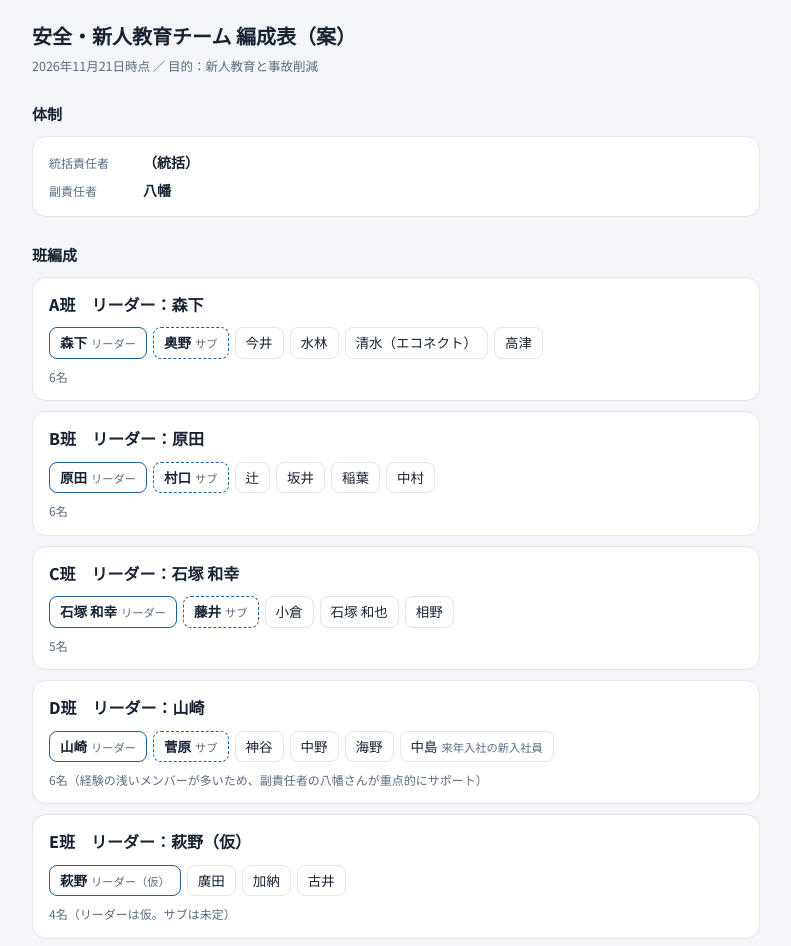
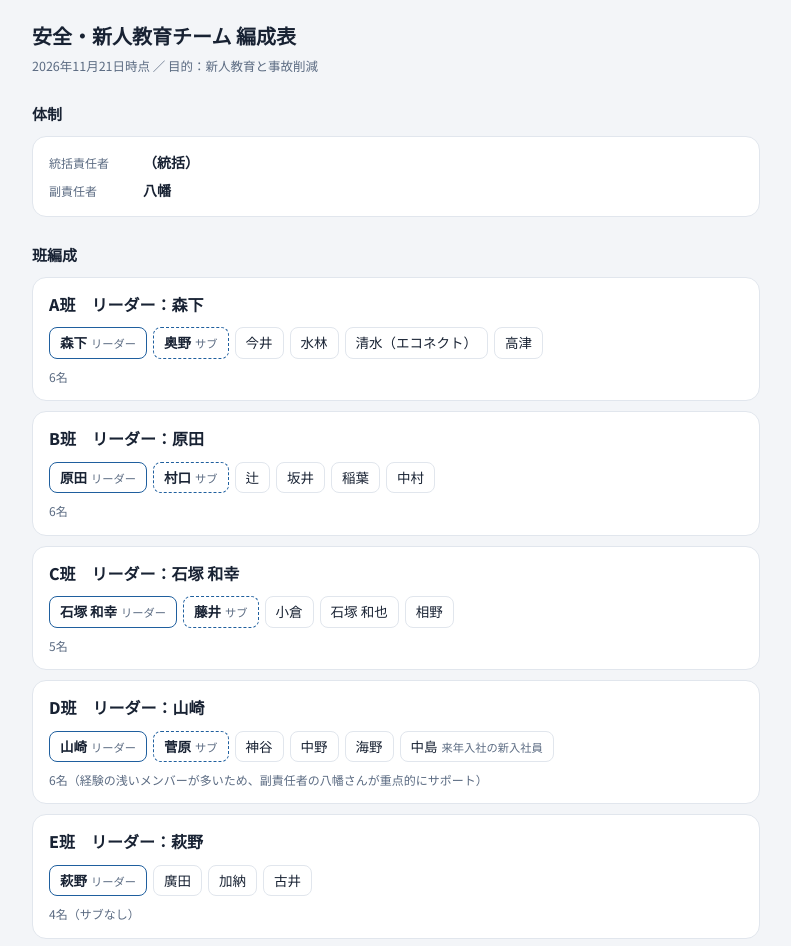
Before and after one commit to tkitagawa-sys/-, a plain HTML site: page team-plan.html in a window 1280 px wide. Shown: the top 946 px of the page, without its empty margins (244-1035 px from the left). Drawn offline with Linux system fonts and the light colour scheme.

Commit message:
E班リーダーを萩野に確定（サブなし）、編成表を確定版に
Co-Authored-By: Claude Opus 5.5 <noreply@anthropic.com>
Claude-Session: https://claude.ai/code/session_01KuW6aRXuWRK6AfPZFRzoPP

```diff
--- a/team-plan.html
+++ b/team-plan.html
@@ -3,7 +3,7 @@
 <head>
 <meta charset="utf-8">
 <meta name="viewport" content="width=device-width,initial-scale=1,viewport-fit=cover">
-<title>安全・新人教育チーム 編成表（案）</title>
+<title>安全・新人教育チーム 編成表</title>
 <link href="https://fonts.googleapis.com/css2?family=Noto+Sans+JP:wght@400;700;800&display=swap" rel="stylesheet">
 <style>
   :root{
@@ -47,7 +47,7 @@
 </head>
 <body>
 <main>
-  <h1>安全・新人教育チーム 編成表（案）</h1>
+  <h1>安全・新人教育チーム 編成表</h1>
   <div class="meta">2026年11月21日時点 ／ 目的：新人教育と事故削減</div>
 
   <h2>体制</h2>
@@ -110,14 +110,14 @@
   </div>
 
   <div class="card">
-    <div class="team-head"><h3>E班　リーダー：萩野（仮）</h3></div>
+    <div class="team-head"><h3>E班　リーダー：萩野</h3></div>
     <ul class="people">
-      <li class="lead">萩野<small>リーダー（仮）</small></li>
+      <li class="lead">萩野<small>リーダー</small></li>
       <li>廣田</li>
       <li>加納</li>
       <li>古井</li>
     </ul>
-    <div class="cnt" style="margin-top:8px">4名（リーダーは仮。サブは未定）</div>
+    <div class="cnt" style="margin-top:8px">4名（サブなし）</div>
   </div>
 
   <div class="card">
```
